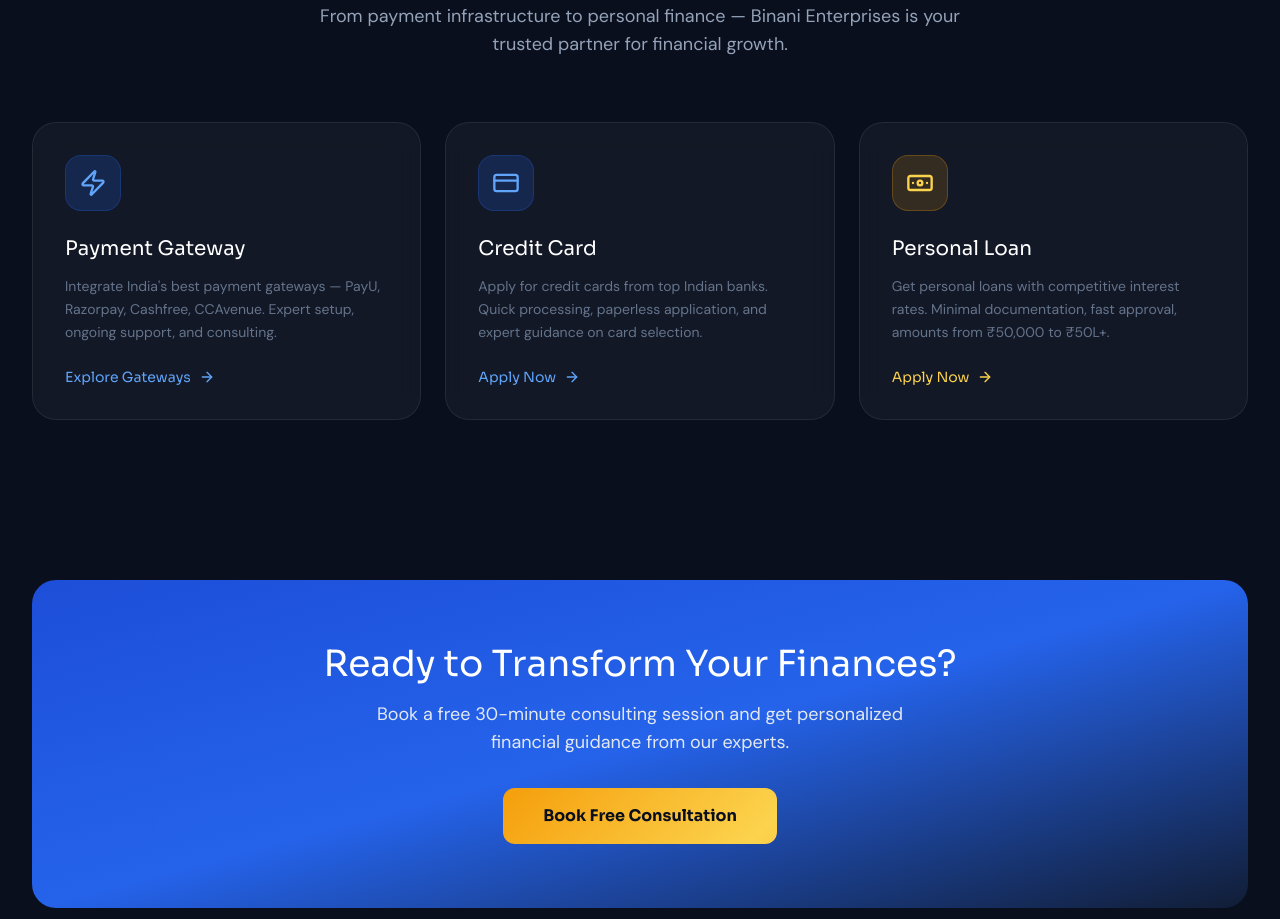
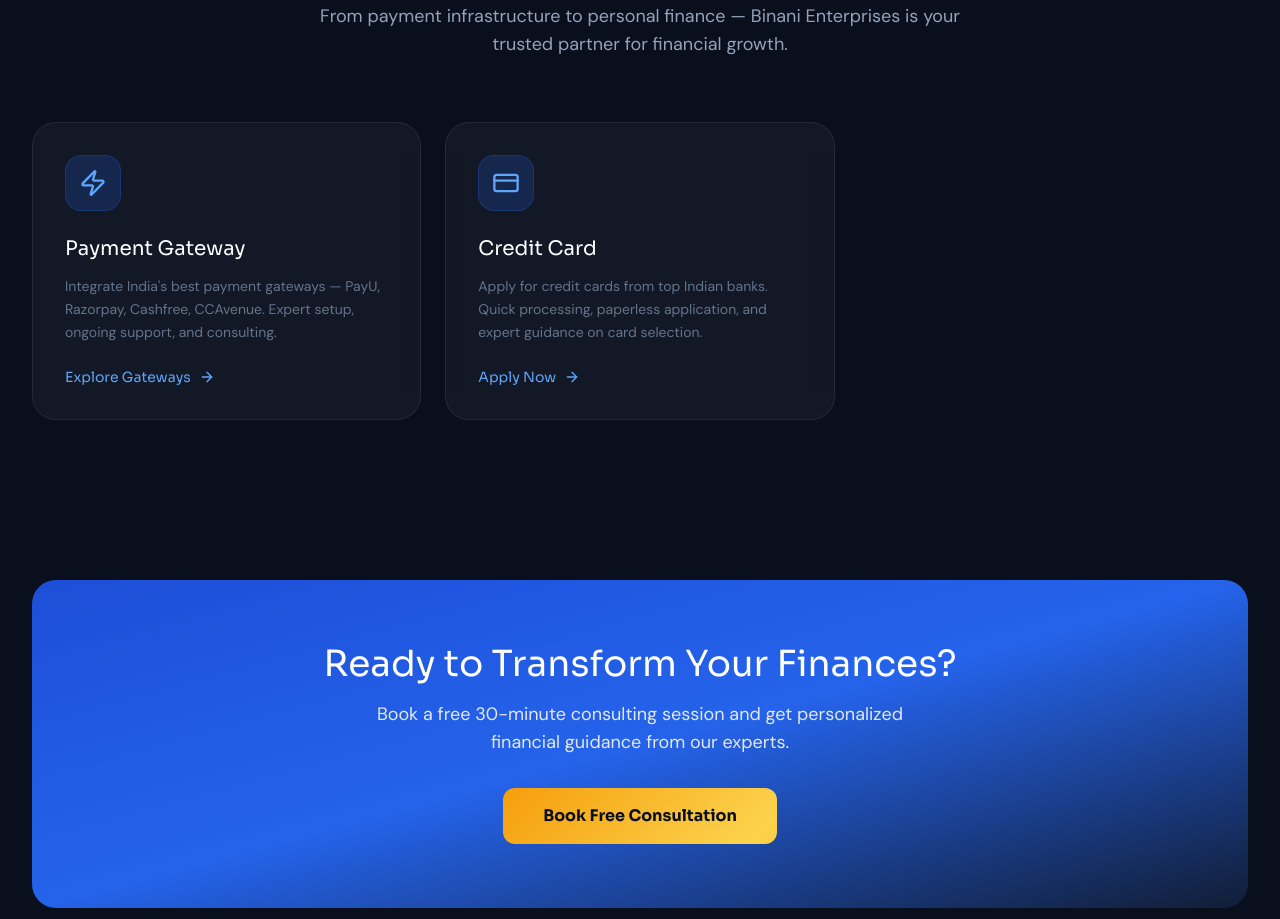
Before and after one commit to praveenbinani9-cpu/binani-enterprises-final, a Next.js app in the folder binani-enterprises/: page / in a window 1280 px wide. Shown: the part 1600-2519 px from the top of the page. Built offline with nearby package versions, Linux system fonts and the light colour scheme.

Commit message:
Update page.tsx

```diff
--- a/binani-enterprises/app/page.tsx
+++ b/binani-enterprises/app/page.tsx
@@ -19,14 +19,6 @@ const services = [
     description: 'Apply for credit cards from top Indian banks. Quick processing, paperless application, and expert guidance on card selection.',
     href: '/credit-card',
     color: 'blue',
-    cta: 'Apply Now',
-  },
-  {
-    icon: Banknote,
-    title: 'Personal Loan',
-    description: 'Get personal loans with competitive interest rates. Minimal documentation, fast approval, amounts from ₹50,000 to ₹50L+.',
-    href: '/personal-loan',
-    color: 'gold',
     cta: 'Apply Now',
   },
 ]
```
